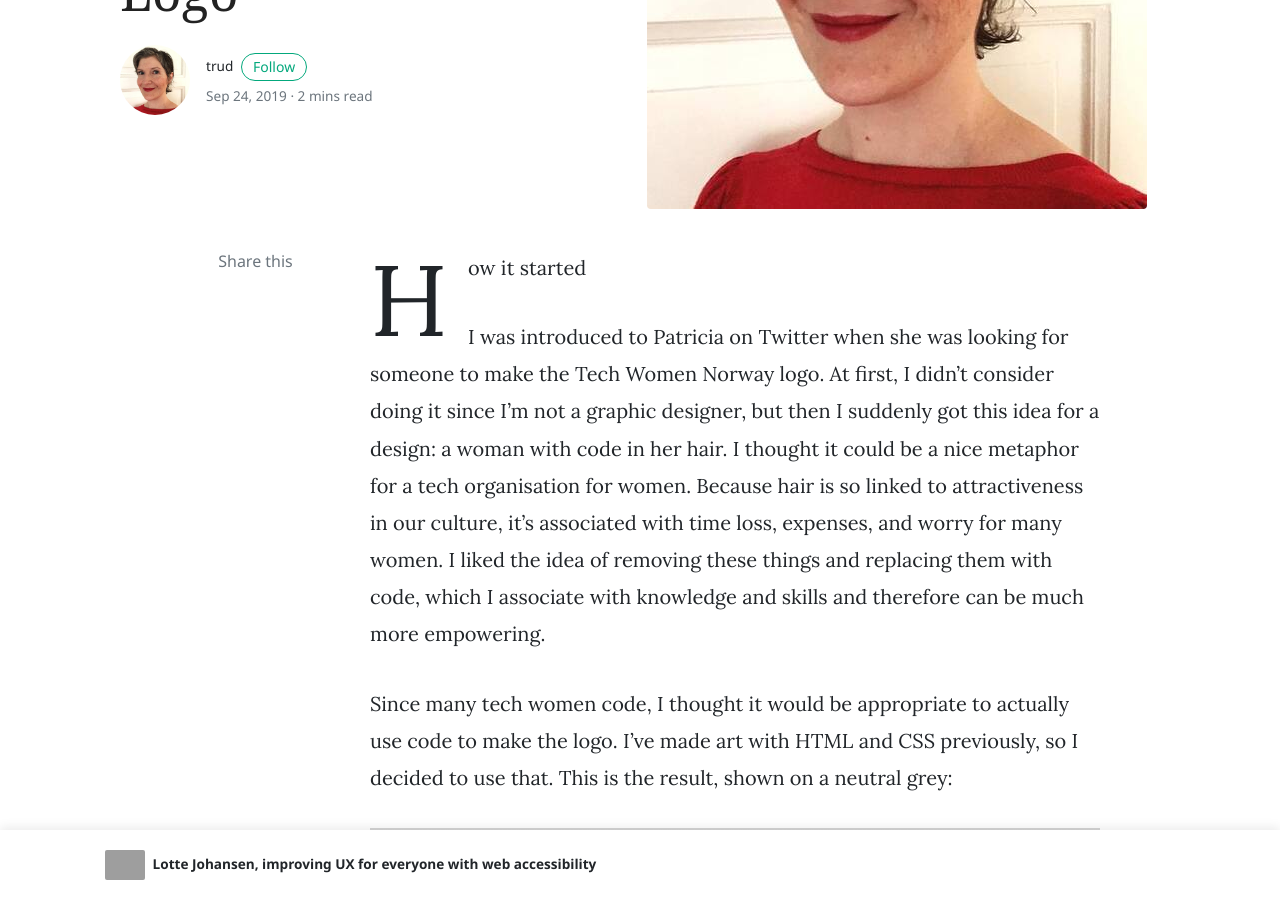
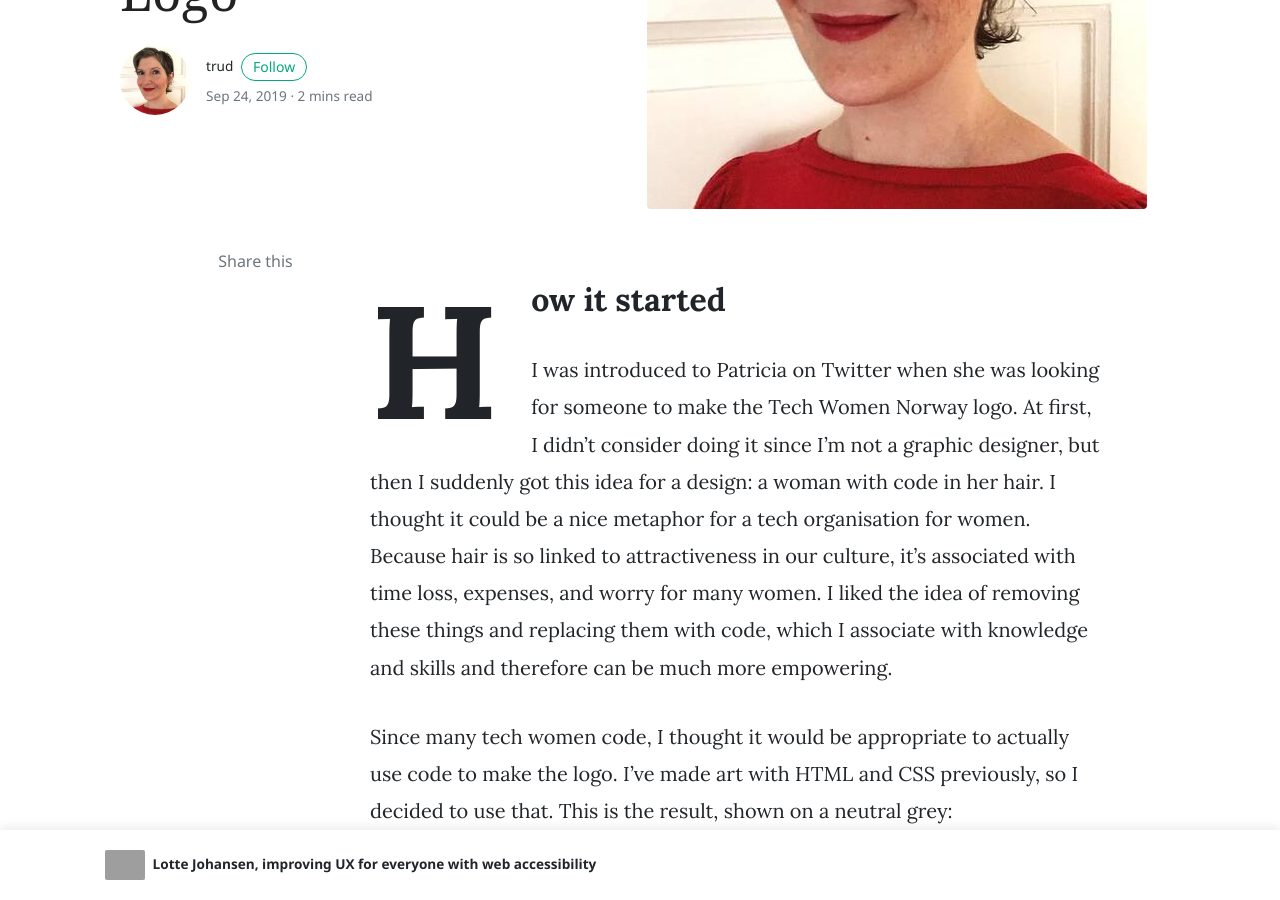
Before and after one commit to tech-women/tech-women.github.io, a Jekyll site: the page built from _posts/2019-09-24-trud-antzee-logo-design.md, in a window 1280 px wide and 900 px high, scrolled down 391 px. Built offline with Jekyll 4.4.1, drawn with Linux system fonts in a browser that asks for light colours; nearby versions of some CDN libraries; comment, search, counter and statistics services are not loaded; grey boxes are pictures that could not be loaded.

Commit message:
fix(trud): smaller improvements, image sizes

```diff
--- a/_posts/2019-09-24-trud-antzee-logo-design.md
+++ b/_posts/2019-09-24-trud-antzee-logo-design.md
@@ -8,34 +8,35 @@
 tags: featured
 name: Trud Antzée
 twitter: Antzee_
+excerpt: by Trud Antzée
 ---
-How it started
+## How it started
 
 I was introduced to Patricia on Twitter when she was looking for someone to make the Tech Women Norway logo. At first, I didn’t consider doing it since I'm not a graphic designer, but then I suddenly got this idea for a design: a woman with code in her hair. I thought it could be a nice metaphor for a tech organisation for women. Because hair is so linked to attractiveness in our culture, it’s associated with time loss, expenses, and worry for many women. I liked the idea of removing these things and replacing them with code, which I associate with knowledge and skills and therefore can be much more empowering.
 
 Since many tech women code, I thought it would be appropriate to actually use code to make the logo. I’ve made art with HTML and CSS previously, so I decided to use that. This is the result, shown on a neutral grey:
 
-<img src="/assets/images/trud-antzee1.png" alt="">
+<img src="/assets/images/trud-antzee1.1000.png" alt="">
 
 Tech Women Norway has a strong inclusiveness policy, and Patricia wanted this to be reflected in the logo. So we decided on six different syntax colours so everybody can find one they feel represent them: punk, gay, girly, businesswoman, trans, people of colour…
 
-<img src="/assets/images/trud-antzee2.png" alt="">
+<img src="/assets/images/trud-antzee2.1000.png" alt="">
 
 The logo is a cutout, so it can also be added on different backgrounds.
 
-How the logo was made
+## How the logo was made
 
 After deciding on the initial layout together with Patricia, the next step was to find some meaningful code to use in the hair. Somewhere during this process, Patricia sent me a link to a piece of code art that "draws itself”. When I saw that, I immediately knew what to put in the hair: a copy of the CSS code that actually makes the logo! Basically, the logo would be decorated with its own CSS.
 
 Here’s an overview of the elements that make up the logo:
 
-<img src="/assets/images/trud-antzee3.png" alt="">
+<img src="/assets/images/trud-antzee3.1000.png" alt="">
 
 The hair silhouette is a PNG which I made in Photoshop Elements. It’s displayed with the CSS `background-image` property. The face is made with CSS. These elements cover the text, but the inside of the PNG is transparent so part of the text layer is visible.
 
 The CSS is just a few lines of code. This is what I wanted to show inside the hair:
 
-<img src="/assets/images/trud-antzee4.png" alt="">
+<img src="/assets/images/trud-antzee4.1000.png" alt="">
 
 To do this, I copied all the text from the CSS file into a <p> (paragraph) tag in the HTML file. Next step was to style the text inline.
 
@@ -45,7 +46,7 @@
 
 This is how it looks like in the browser:
 
-<img src="/assets/images/trud-antzee5.png" alt="">
+<img src="/assets/images/trud-antzee5.1000.png" alt="">
 
 I did the same for each line of CSS, and made one version for each syntax colour scheme.
 
--- a/index.html
+++ b/index.html
@@ -21,7 +21,7 @@
     <div class="col-md-6">
     <div class="card border-0 mb-4 box-shadow">
     <a href="{{site.baseurl}}{{latest_post.url}}">
-    <div class="topfirstimage" style="background-image: url({% if latest_post.image contains "://" %}{{ latest_post.image }}{% else %}{{ latest_post.image | absolute_url | replace: ".jpg", ".500.jpg" | replace: ".png", ".500.png"  }}{% endif %}); height: 200px;    background-size: cover;    background-repeat: no-repeat;"></div>
+    <div class="topfirstimage" style="background-position: center; background-image: url({% if latest_post.image contains "://" %}{{ latest_post.image }}{% else %}{{ latest_post.image | absolute_url | replace: ".jpg", ".500.jpg" | replace: ".png", ".500.png"  }}{% endif %}); height: 200px;    background-size: cover;    background-repeat: no-repeat;"></div>
     </a>
     <div class="card-body px-0 pb-0 d-flex flex-column align-items-start">
     <h2 class="h4 font-weight-bold">
```
